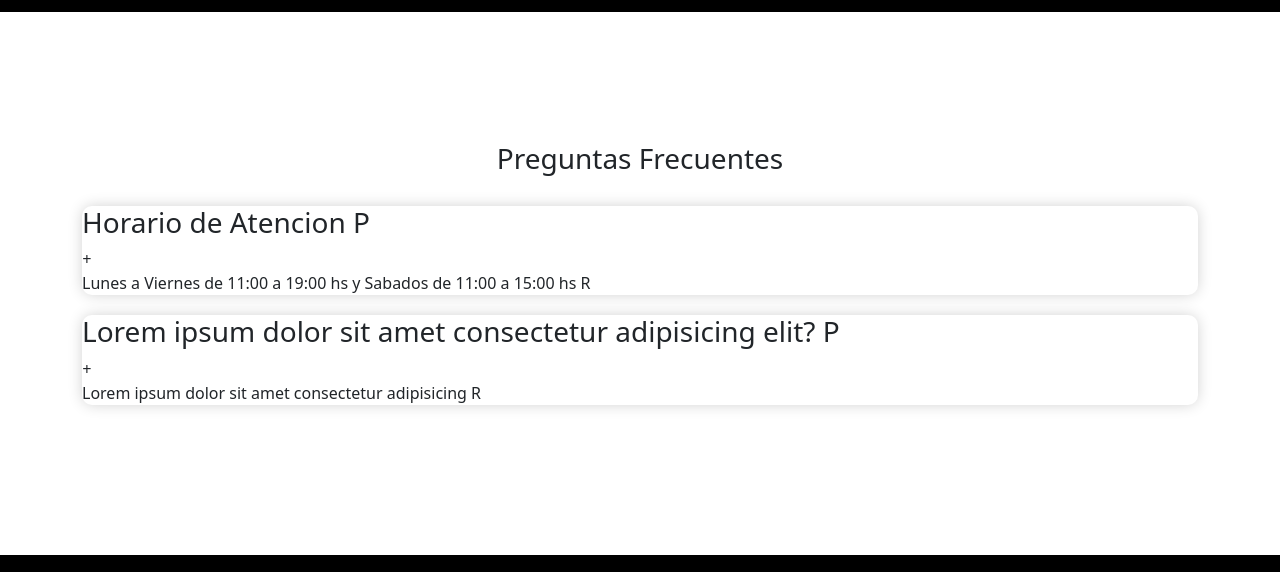
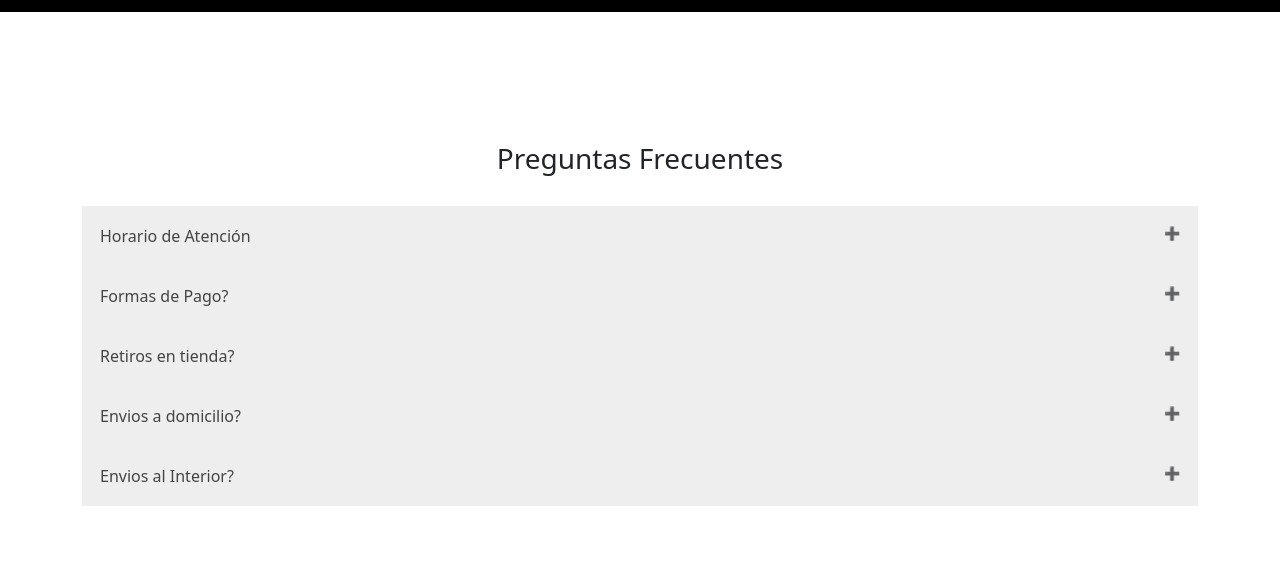
Before and after one commit to VaninaCortez/PET_SHOP_TPO, a plain HTML site: page pfrecuentes.html in a window 1280 px wide. Shown: the part 138-710 px from the top of the page. Drawn offline with nearby package versions, Linux system fonts and the light colour scheme.

Commit message:
actualizando texto p frecuentes

```diff
--- a/pfrecuentes.html
+++ b/pfrecuentes.html
@@ -39,30 +39,34 @@
                 <div class="title-faq">
                     <h3>Preguntas Frecuentes</h3>
                 </div>
-                <div class="item-faq">
-                    <div class="question">
-                        <h3>Horario de Atencion <span>P</span> </h3>
-                        <div class="more"><i>+</i></div>
+                  <button class="accordion">Horario de Atención</button>
+                    <div class="panel">
+                      <p>Estamos abiertos al publico de Lunes a Viernes de 11:00 a 19:00hs y Sábados de 11 a 15:00hs</p>
                     </div>
-                    <div class="answer">
-                        <p>Lunes a Viernes de 11:00 a 19:00 hs y Sabados de 11:00 a 15:00 hs <span>R</span> </p>
+
+                  <button class="accordion">Formas de Pago?</button>
+                    <div class="panel">
+                    <p>Aceptamos MercadoPago, transferencia bancarias directa o efectivo (en el local).</p>
                     </div>
-                </div>
 
-                <div class="item-faq">
-                    <div class="question">
-                        <h3>Lorem ipsum dolor sit amet consectetur adipisicing elit? <span>P</span> </h3>
-                        <div class="more"><i>+</i></div>
+                  <button class="accordion">Retiros en tienda?</button>
+                    <div class="panel">
+                      <p>Podes retirar tus productos en Araoz 177, villa crespo.</p>
                     </div>
-                    <div class="answer">
-                        <p>Lorem ipsum dolor sit amet consectetur adipisicing <span>R</span> </p>
+                  <button class="accordion">Envios a domicilio?</button>
+                    <div class="panel">
+                      <p>Envios Gratis a todo Capital Federal. También llegamos al primer cordón del conurbano bonaerense (El costo es de $500). Luego de comprar podes comunicarte con nosotrospara coordinar la entrega.</p>
+                    </div>
+                  <button class="accordion">Envios al Interior?</button>
+                    <div class="panel">
+                      <p>Realizamos envios a todos el país mediante el servicio de encomienda de su elección (Correo Argentino, Andreani, entre otros).</p>
                     </div>
                 </div>
             </div>
         </div>
     </div>
 
-        <script src="./scripts.js"></script>
+      <script src="./scrip.js"></script>
     </main>
 
     <footer>
```
